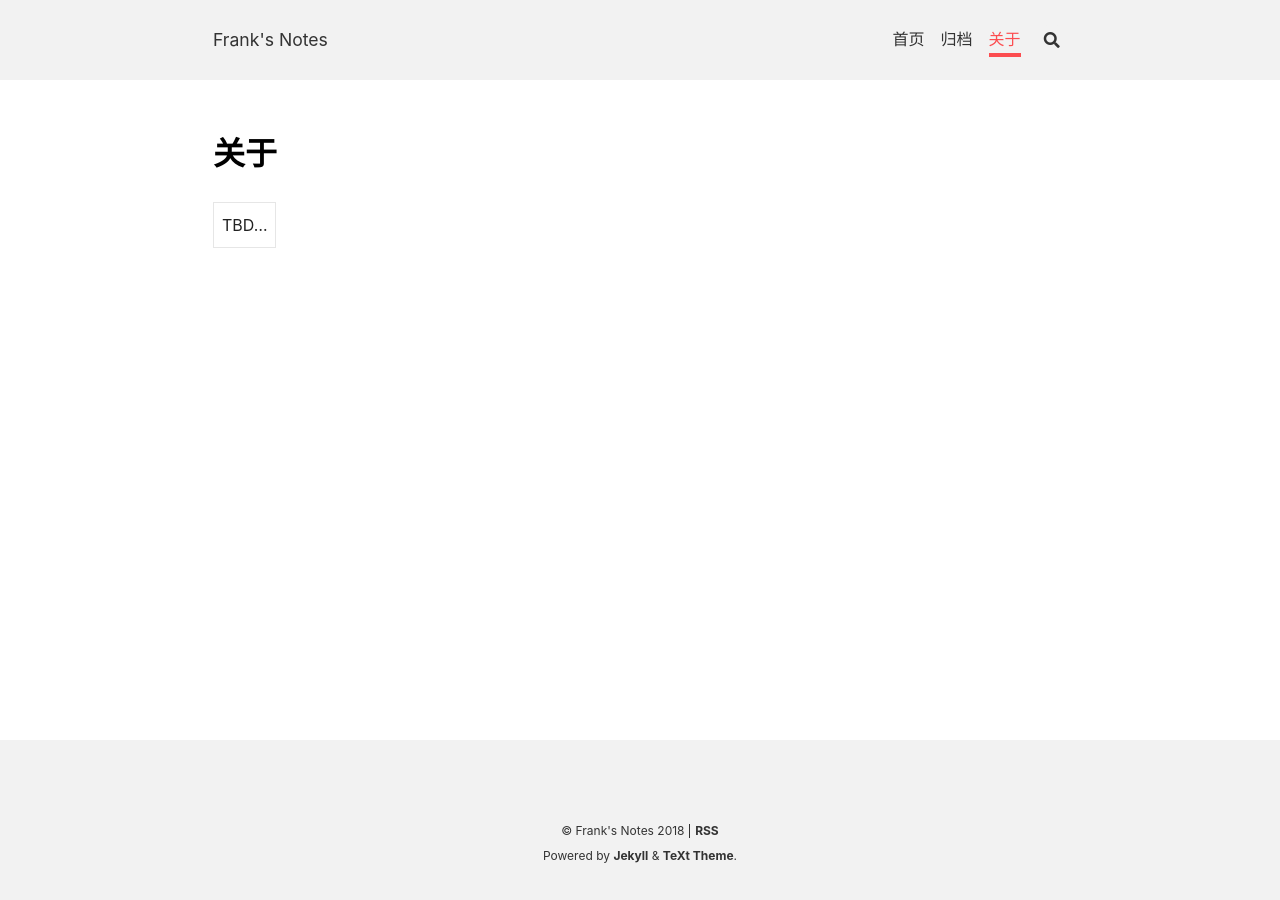
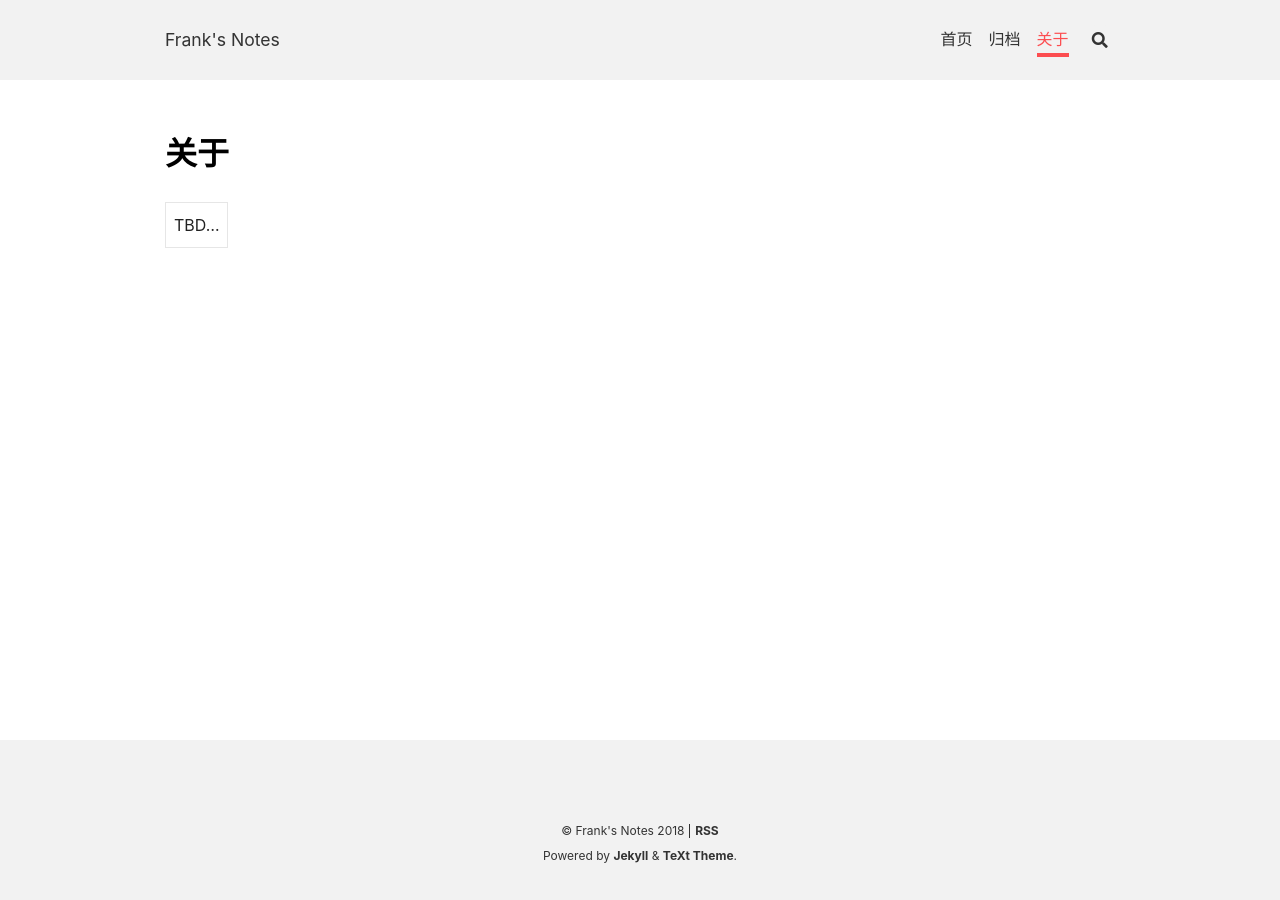
Before and after one commit to senchfu/text-blog, a Jekyll site: the page built from about.md, in a window 1280 px wide. Built offline with Jekyll 4.4.1, drawn with Linux system fonts in a browser that asks for light colours; nearby versions of some CDN libraries; comment, search, counter and statistics services are not loaded.

Commit message:
update /_sass/components/_main.scss/.main.padding

```diff
--- a/_sass/components/_main.scss
+++ b/_sass/components/_main.scss
@@ -1,7 +1,7 @@
 .main {
   width: 100%;
   max-width: map-get($layout, content-max-width);
-  padding: 0 map-get($spacers, 5);
+  padding: 0 6; //map-get($spacers, 5)
   margin: 0 auto;
   @include media-breakpoint-down(lg) {
     padding: 0 map-get($spacers, 8);  //initial is 4
```
